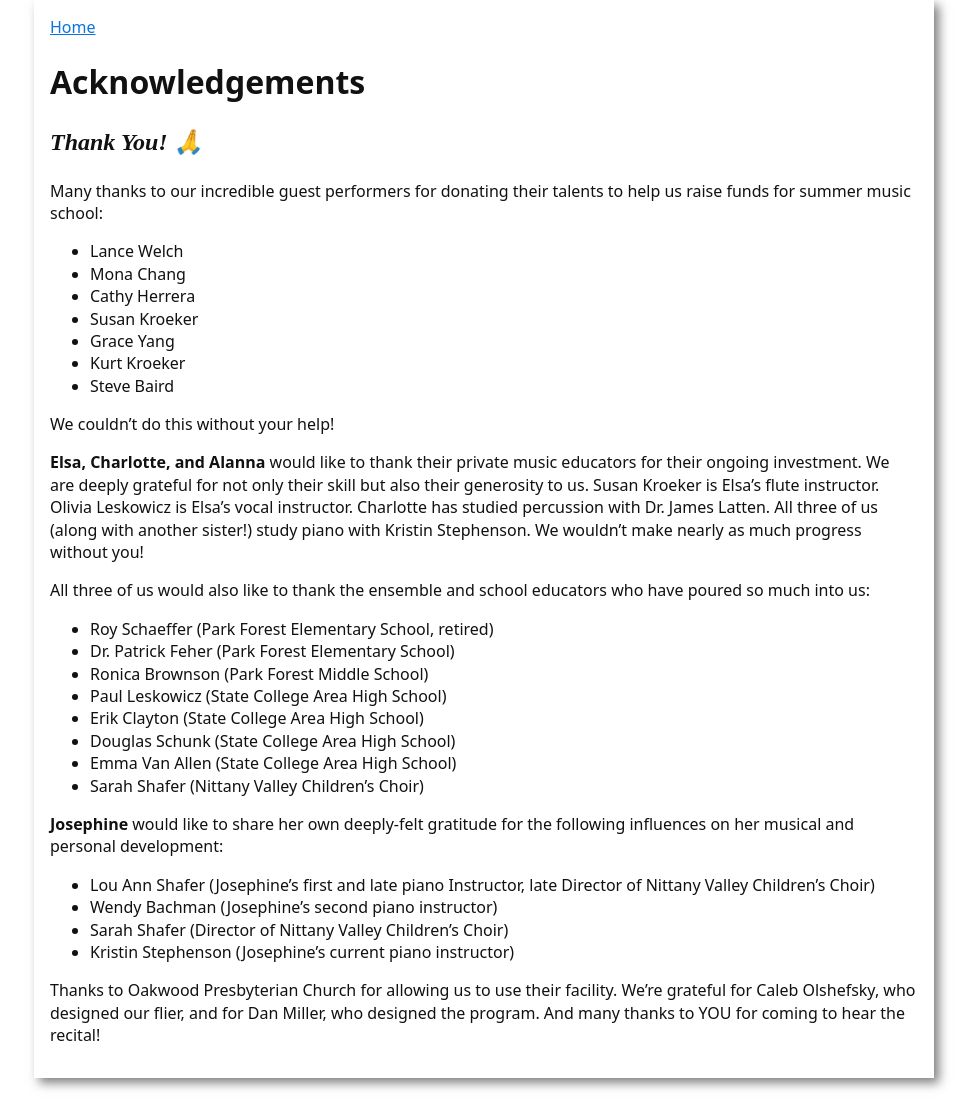
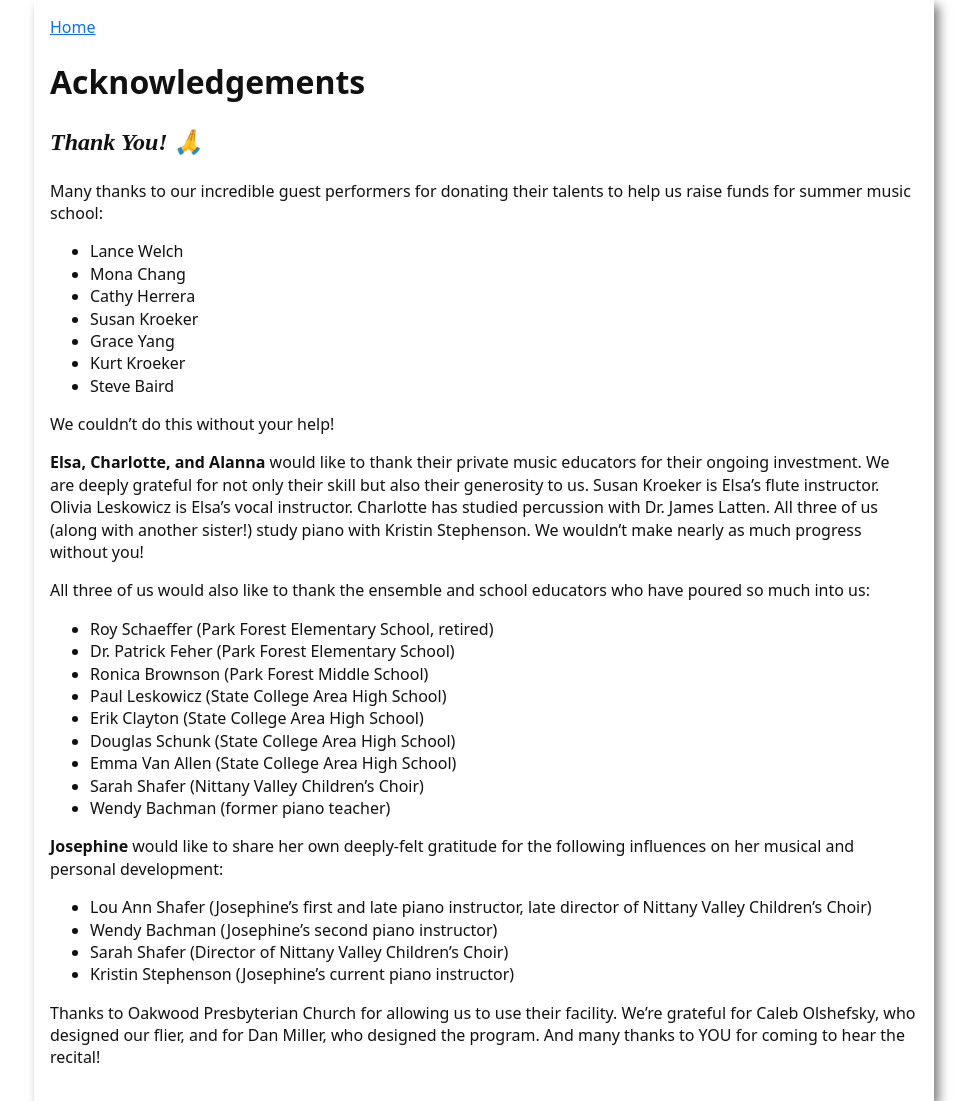
Before and after one commit to KurtKroeker/csehy-fundraising, a Jekyll site: the page built from acknowledgements/index.md, in a window 1280 px wide. Shown: the whole page, without its empty margins (156-1133 px from the left). Built offline with Jekyll 4.4.1, drawn with Linux system fonts in a browser that asks for light colours.

Commit message:
Update index.md

```diff
--- a/acknowledgements/index.md
+++ b/acknowledgements/index.md
@@ -35,10 +35,11 @@ All three of us would also like to thank the ensemble and school educators who h
 * Douglas Schunk (State College Area High School)
 * Emma Van Allen (State College Area High School)
 * Sarah Shafer (Nittany Valley Children’s Choir)
+* Wendy Bachman (former piano teacher)
 
 <b>Josephine</b> would like to share her own deeply-felt gratitude for the following influences on her musical and personal development:
 
-* Lou Ann Shafer (Josephine's first and late piano Instructor, late Director of Nittany Valley Children's Choir)
+* Lou Ann Shafer (Josephine's first and late piano instructor, late director of Nittany Valley Children's Choir)
 * Wendy Bachman (Josephine's second piano instructor)
 * Sarah Shafer (Director of Nittany Valley Children's Choir)
 * Kristin Stephenson (Josephine's current piano instructor)
```
